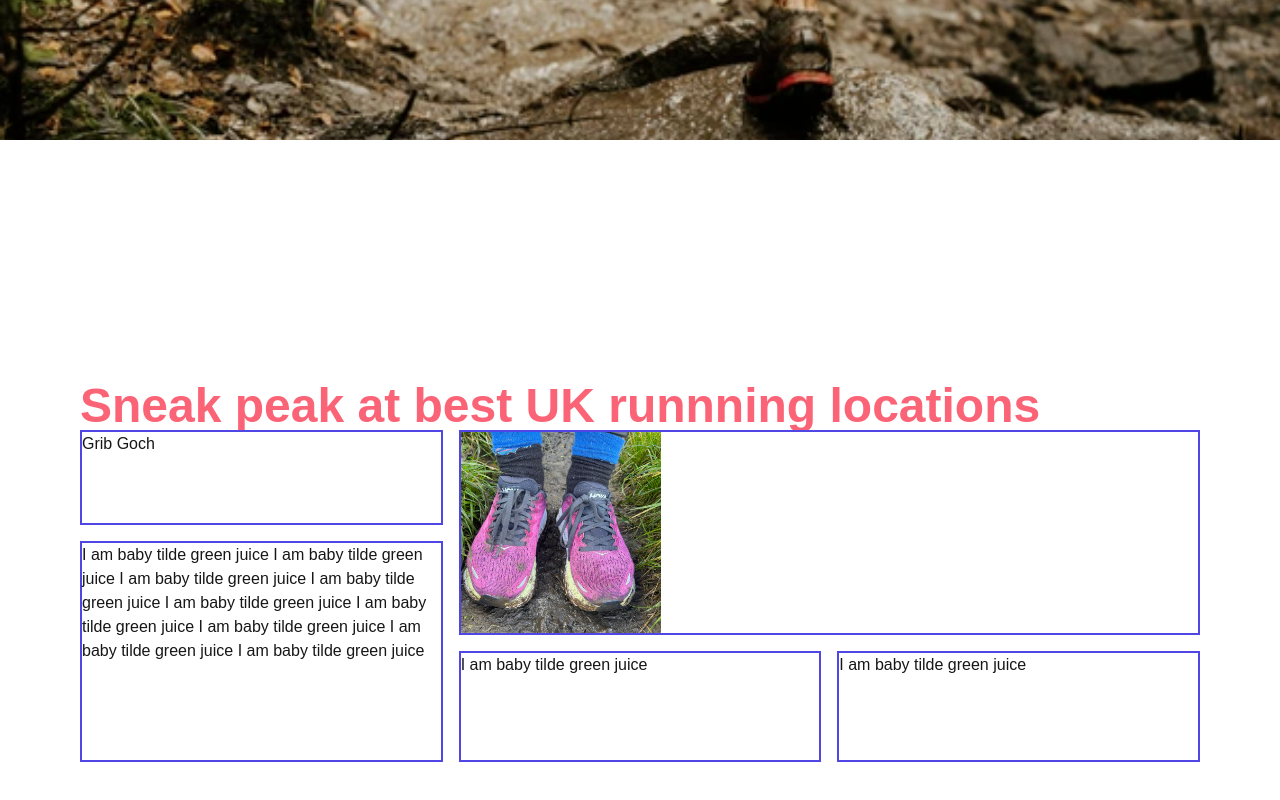
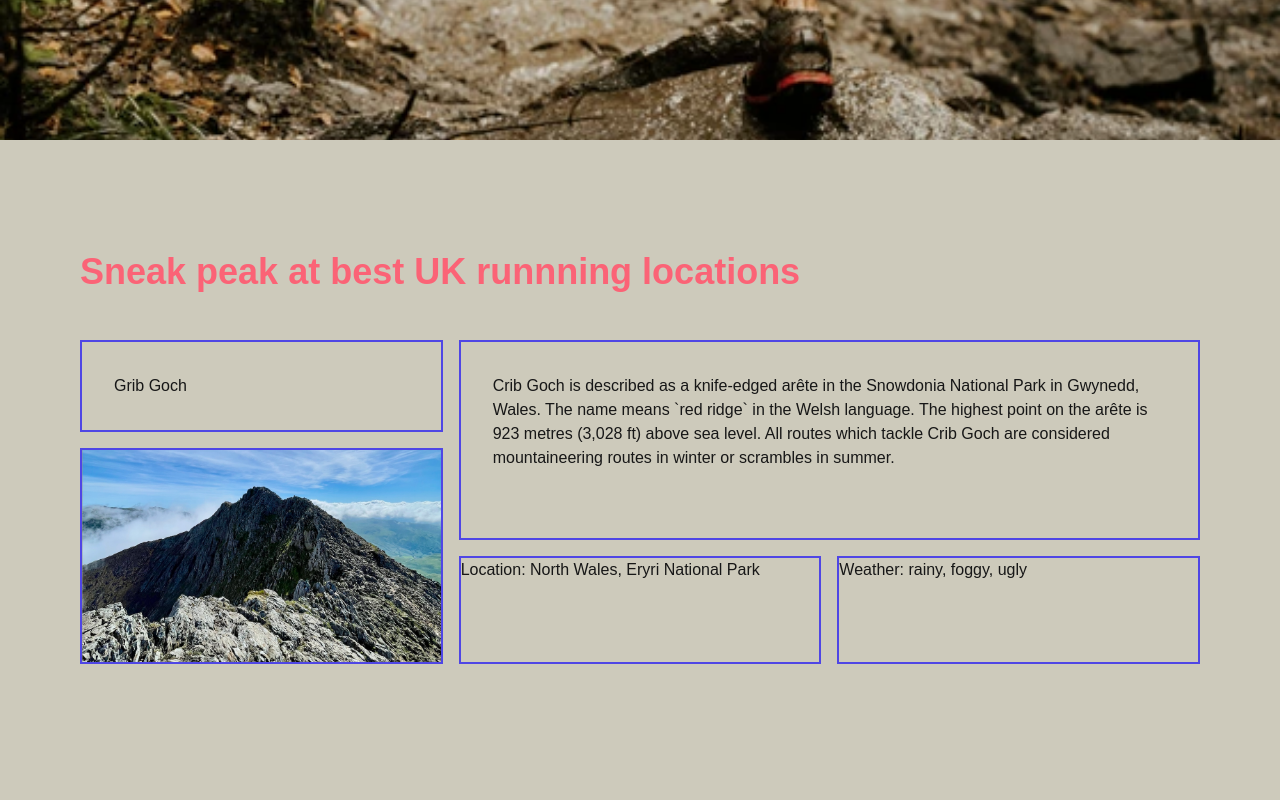
Before and after one commit to magdalenajadach/weather, a Next.js app: page / in a window 1280 px wide. Shown: the part 460-1260 px from the top of the page. Built offline with nearby package versions, Linux system fonts and the light colour scheme.

Commit message:
Tailwind classes to align content

```diff
--- a/src/app/globals.css
+++ b/src/app/globals.css
@@ -3,10 +3,12 @@
 @tailwind utilities;
 
 :root {
-  --background: #ffffff;
+  /* --background: #ffffff; */
+  --background: var(--pale-mud);
   --foreground: #171717;
   --van-dyke: #4b3b40ff;
   --coyote: #82735cff;
+  --pale-mud: #CDCABB;
   --olivine: #9db17cff;
   --celadon: #9cde9fff;
   --tea-green: #d1f5beff;
--- a/src/components/Header/Header.tsx
+++ b/src/components/Header/Header.tsx
@@ -14,10 +14,10 @@ export default function Header() {
         />
       </div>
       <div className="relative z-10 flex flex-col gap-6 items-center justify-center h-full">
-        <h1 className="text-white text-4xl sm:text-6xl font-bold">
+        <h1 className="text-white text-4xl sm:text-6xl font-bold p-4">
           Perfect weather for running
         </h1>
-        <p className='text-white gap-6 text-2xl sm:text-4xl font-bold'>Check the weather conditions for any location and run</p>
+        <p className='text-white gap-6 text-2xl sm:text-4xl font-bold p-4'>Check the weather conditions for any location and run</p>
         {/* <input className="rounded-lg mt-20 p-4 text-3xl border-2 border-bright-pink" type="text" id="name" name="name" required  placeholder="Your location" /> */}
       </div>
     </header>
--- a/src/components/Location/Location.tsx
+++ b/src/components/Location/Location.tsx
@@ -11,23 +11,26 @@ export default function Location() {
   // );
   // return <ul>{listItems}</ul>;
   return (
-    <div>
-      <h2 className="text-5xl text-bright-pink font-semibold">Sneak peak at best UK runnning locations</h2>
-      <div className="grid grid-cols-3 grid-rows-3 gap-4">
-        <div className="border-solid border-2 border-indigo-600">Grib Goch</div>
-        <div className="col-span-2 row-span-2 border-solid border-2 border-indigo-600">
-          <Image
-            src="/images/mud.jpg"
-            alt="Background"
-            width={200}
-            height={200}
-          />
+    <div className="w-full items-center min-h-screen">
+      <h2 className="text-4xl text-bright-pink font-semibold mb-12">Sneak peak at best UK runnning locations</h2>
+      <div className="md:grid grid-cols-3 grid-rows-3 gap-4">
+        <div className="border-solid border-2 border-indigo-600 place-content-center items-center p-8">Grib Goch</div>
+        <div className="col-span-2 row-span-2 border-solid border-2 border-indigo-600 p-8">
+          Crib Goch is described as a knife-edged arête in the Snowdonia National Park in Gwynedd, Wales. The name means `red ridge` in the Welsh language. The highest point on the arête is 923 metres (3,028 ft) above sea level. All routes which tackle Crib Goch are considered mountaineering routes in winter or scrambles in summer.
         </div>
-        <div className="row-span-3 row-start-2 border-solid border-2 border-indigo-600">I am baby tilde green juice I am baby tilde green juice I am baby tilde green juice I am baby tilde green juice I am baby tilde green juice I am baby tilde green juice I am baby tilde green juice I am baby tilde green juice I am baby tilde green juice </div>
-        <div className="row-span-2 col-start-2 row-start-3 border-solid border-2 border-indigo-600">I am baby tilde green juice </div>
-        <div className="row-span-2 col-start-3 row-start-3 border-solid border-2 border-indigo-600">I am baby tilde green juice </div>
+        <div className="row-span-3 row-start-2 border-solid border-2 border-indigo-600 relative">
+          <div className="w-full h-full relative">
+            <Image
+              src="/images/crib-goch.png"
+              alt="Background"
+              layout="fill"
+              objectFit="cover"
+            />
+          </div>
+        </div>
+        <div className="row-span-2 col-start-2 row-start-3 border-solid border-2 border-indigo-600">Location: North Wales, Eryri National Park</div>
+        <div className="row-span-2 col-start-3 row-start-3 border-solid border-2 border-indigo-600">Weather: rainy, foggy, ugly</div>
       </div>
-
     </div>
   )
 }
```
Also changed, not shown: public/images/crib-goch.png (added).
